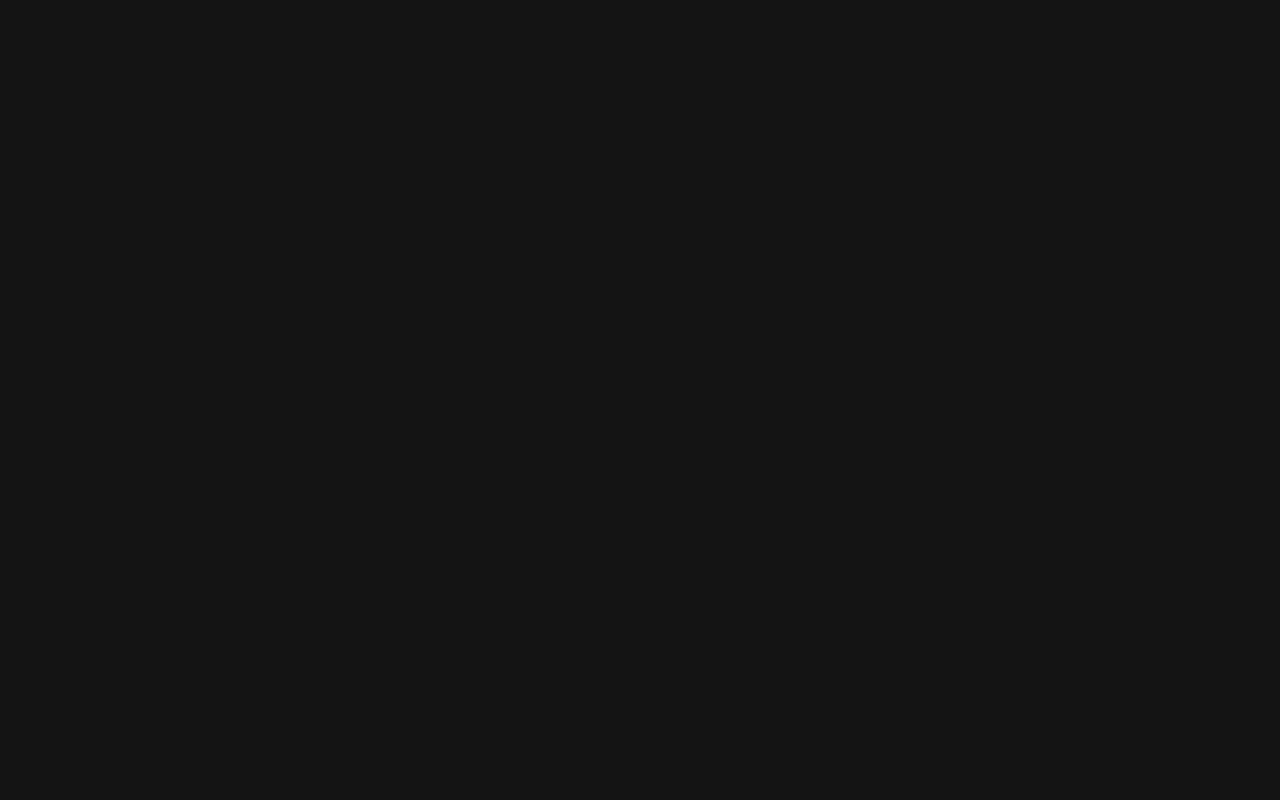
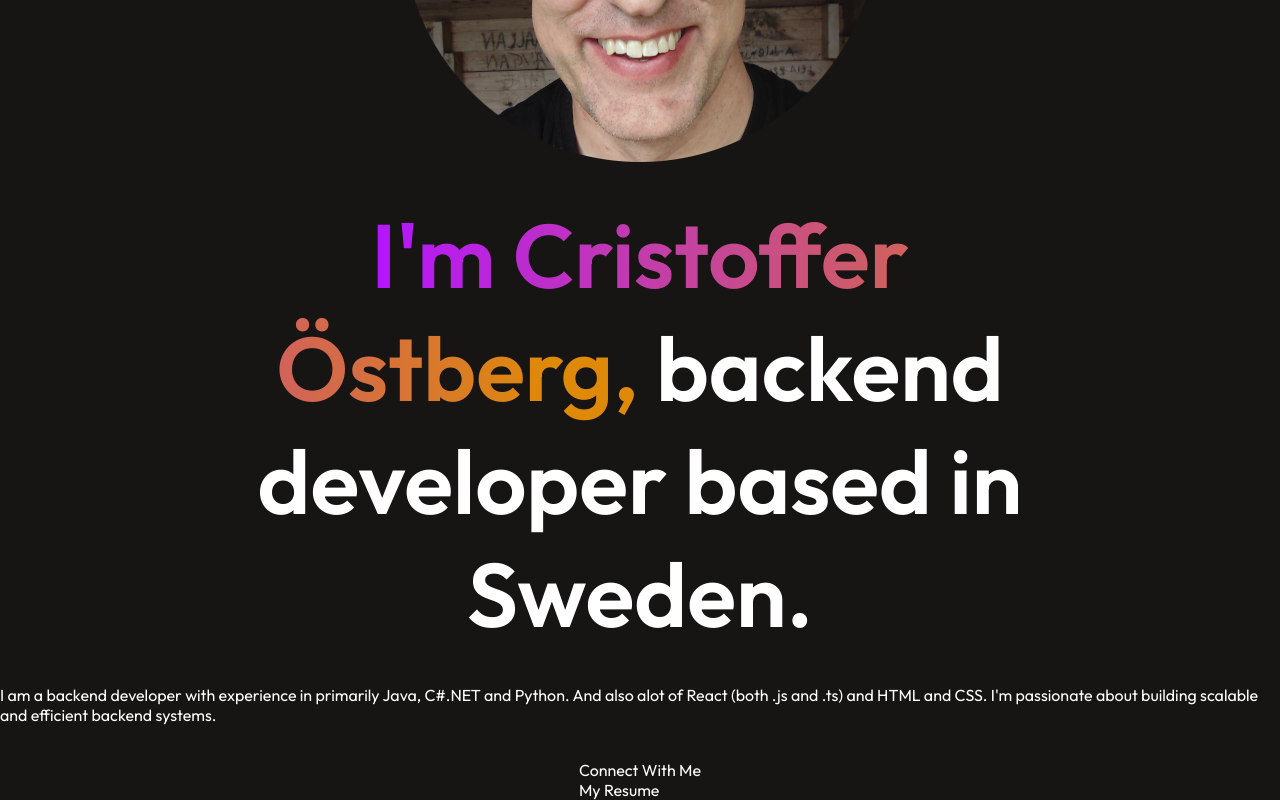
Before and after one commit to Cristoffer85/c-portfolio, a React (Vite) app: page / in a window 1280 px wide. Shown: the part 582-1382 px from the top of the page. Before the commit the page ends 820 px from the top, so only its background shows below. Built offline with nearby package versions, Linux system fonts and the light colour scheme.

Commit message:
Profile img fixed in GIMP and initial Hero started

```diff
--- a/src/App.jsx
+++ b/src/App.jsx
@@ -1,10 +1,12 @@
 import React from 'react'
 import Navbar from './Components/Navbar/Navbar'
+import Hero from './Components/Hero/Hero'
 
 const App = () => {
   return (
     <div>
       <Navbar/>
+      <Hero/>
     </div>
   )
 }
--- /dev/null
+++ b/src/Components/Hero/Hero.css
@@ -0,0 +1,24 @@
+.hero{
+    display: flex;
+    align-items: center;
+    flex-direction: column;
+    gap: 35px;
+}
+
+.hero img{
+    margin-top: 150px;
+}
+
+.hero h1{
+    text-align: center;
+    width: 70%;
+    font-size: 90px;
+    font-weight:600;
+}
+
+.hero h1 span{
+    background: linear-gradient(270deg, #DF8908 10%, #B415FF 100%);
+    background-clip: text;
+    -webkit-background-clip: text;
+    -webkit-text-fill-color: transparent;
+}
--- /dev/null
+++ b/src/Components/Hero/Hero.jsx
@@ -0,0 +1,19 @@
+import React from 'react'
+import './Hero.css'
+import profile_img from '../../assets/profile_img.png'
+
+const Hero = () => {
+  return (
+    <div className='hero'>
+        <img src={profile_img} alt="" />
+        <h1><span>I'm Cristoffer Östberg,</span> backend developer based in Sweden.</h1>
+        <p>I am a backend developer with experience in primarily Java, C#.NET and Python. And also alot of React (both .js and .ts) and HTML and CSS. I'm passionate about building scalable and efficient backend systems.</p>
+        <div className="hero-action">
+            <div className="hero-connect">Connect With Me</div>
+            <div className="hero-resume">My Resume</div>
+        </div>
+    </div>
+  )
+}
+
+export default Hero
```
Also changed, not shown: src/assets/profile_img.png (added), 1 other file (tests, documents, lock files or other folders).
